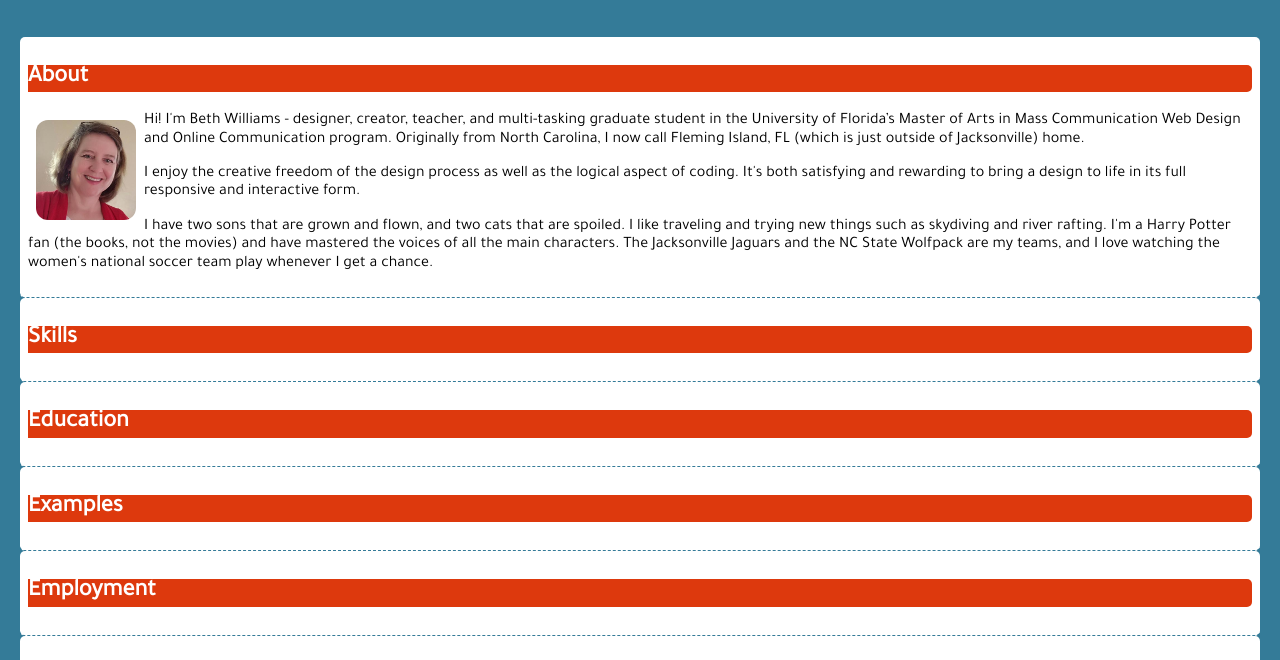
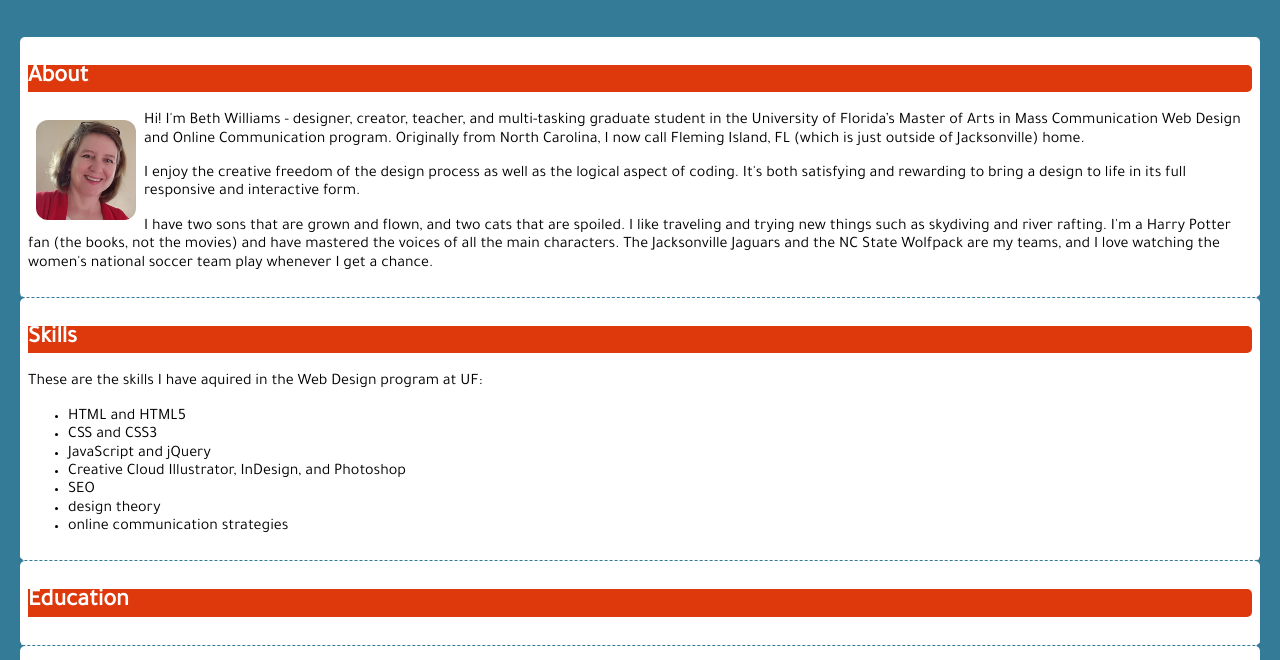
Before and after one commit to bwilliams1014/project_resume_williams_beth, a plain HTML site: page index.html in a window 1280 px wide. Shown: the part 132-792 px from the top of the page. Drawn offline with Linux system fonts and the light colour scheme; a web font is replaced by a local one.

Commit message:
Add text to skills section

```diff
--- a/css/main.css
+++ b/css/main.css
@@ -27,7 +27,7 @@ header h2 {
 	letter-spacing: 2px;
 }
 
-h2, p {
+h2, p, li {
 	font-family: 'Tajawal', sans-serif;
 }
 
--- a/index.html
+++ b/index.html
@@ -30,6 +30,16 @@
 
 		<article id="skills">
 			<h2>Skills</h2>
+			<p>These are the skills I have aquired in the Web Design program at UF:</p>
+			<ul>
+				<li>HTML and HTML5</li>
+				<li>CSS and CSS3</li>
+				<li>JavaScript and jQuery</li>
+				<li>Creative Cloud Illustrator, InDesign, and Photoshop</li>
+				<li>SEO</li>
+				<li>design theory</li>
+				<li>online communication strategies</li>
+			</ul>
 		</article>
 
 		<article id="education">
```
